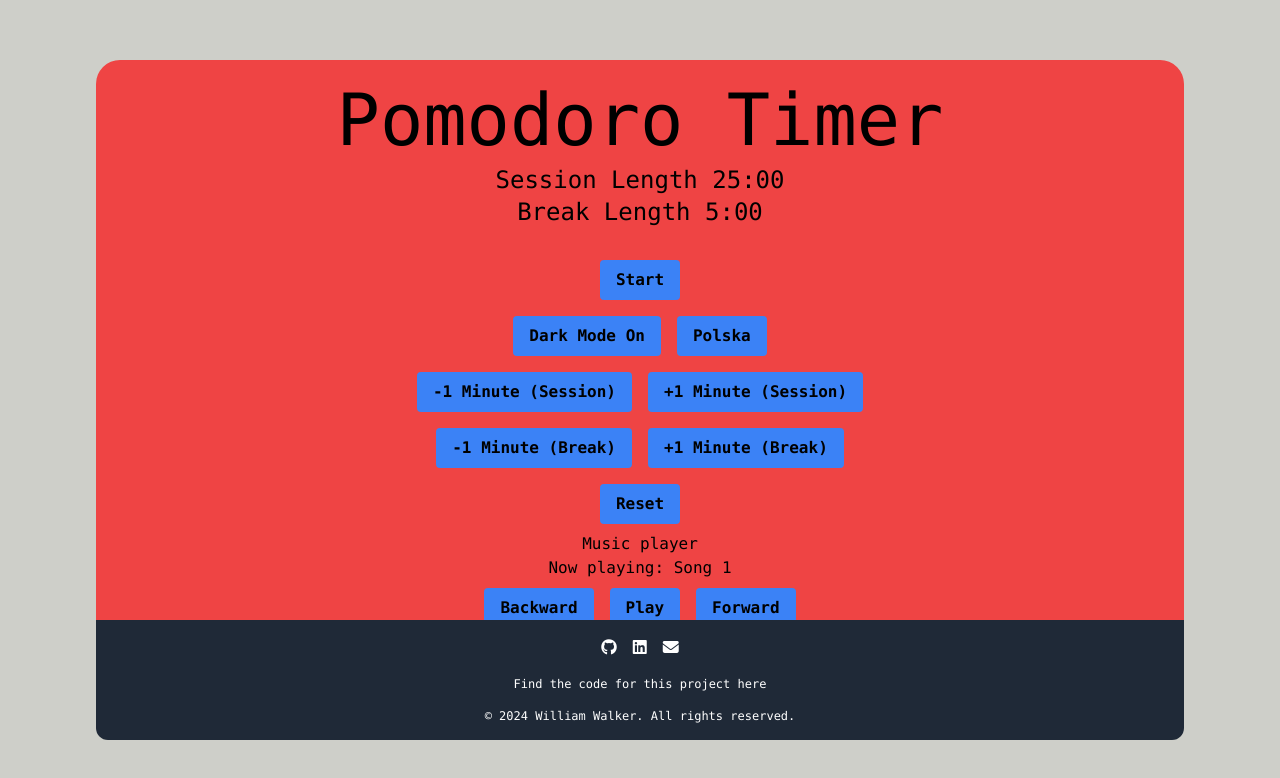
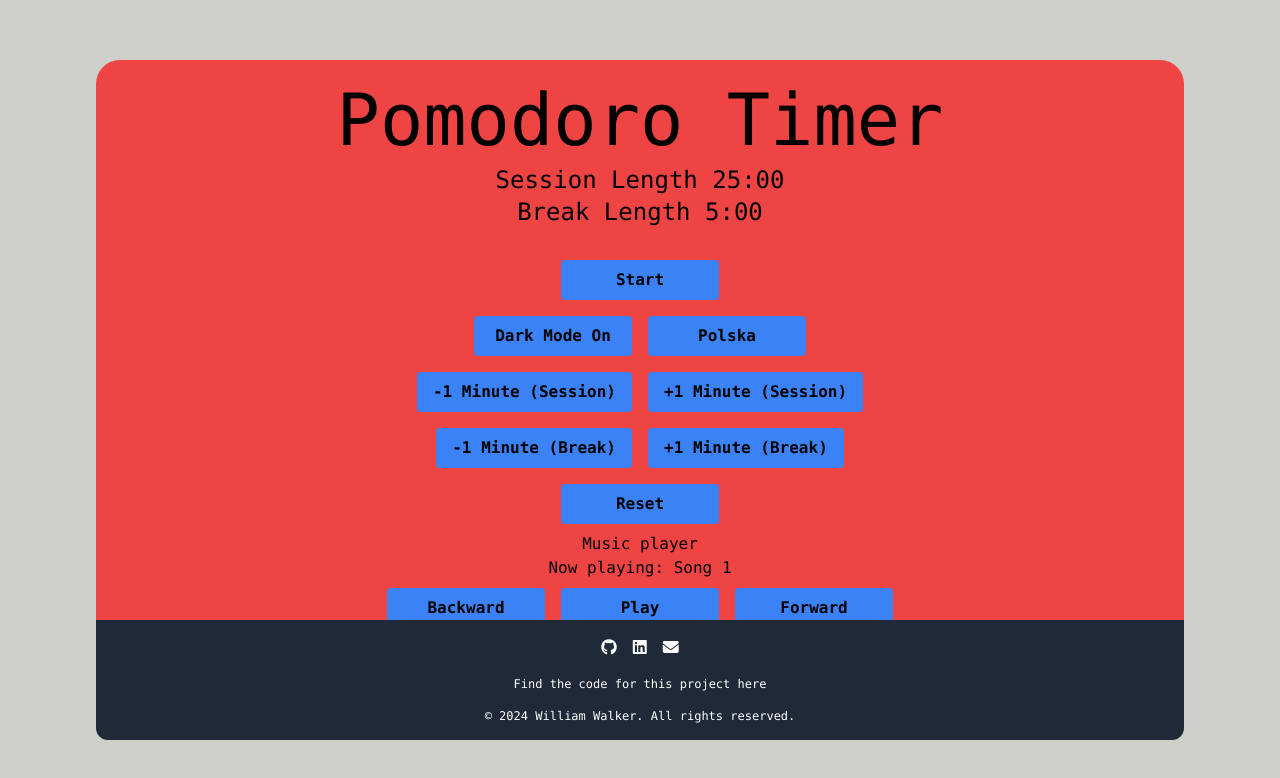
Before and after one commit to Korjubzot/pomodoro-timer, a React (Create React App) app: page / in a window 1280 px wide. Shown: the top 778 px of the page. Built offline with nearby package versions, Linux system fonts and the light colour scheme; no server answers.

Commit message:
Fixed a bug causing dark mode and language switcher buttons to layout incorrectly

```diff
--- a/src/App.js
+++ b/src/App.js
@@ -100,8 +100,7 @@ function App() {
       <TimerDisplay sessionLength={sessionLength} breakLength={breakLength} />
       <br></br>
       <StartStopButton onClick={startStop} isRunning={isRunning} />
-      {/* TODO fix the alignment of these two buttons so they're properly centered */}
-      <div className="inline-flex">
+      <div className="flex flex-row justify-center items-center">
         <DarkModeToggle isDarkMode={isDarkMode} setIsDarkMode={setIsDarkMode} />
         <LanguageSwitcher />
       </div>
--- a/src/components/DarkModeToggle/DarkModeToggle.js
+++ b/src/components/DarkModeToggle/DarkModeToggle.js
@@ -19,9 +19,11 @@ function DarkModeToggle({ isDarkMode, setIsDarkMode }) {
   }, [isDarkMode]);
 
   return (
-    <button className="btn" onClick={() => setIsDarkMode(!isDarkMode)}>
-      {t(isDarkMode ? "darkMode.off" : "darkMode.on")}
-    </button>
+    <div>
+      <button className="btn" onClick={() => setIsDarkMode(!isDarkMode)}>
+        {t(isDarkMode ? "darkMode.off" : "darkMode.on")}
+      </button>
+    </div>
   );
 }
 
--- a/src/index.css
+++ b/src/index.css
@@ -11,7 +11,7 @@ i {
 }
 
 .btn {
-  @apply py-2 px-3 sm:py-2 sm:px-4 bg-blue-500 hover:bg-blue-700 dark:bg-blue-800 dark:hover:bg-blue-950 font-bold m-2 rounded;
+  @apply py-2 px-3 sm:py-2 sm:px-4 bg-blue-500 hover:bg-blue-700 dark:bg-blue-800 dark:hover:bg-blue-950 font-bold m-2 rounded min-w-[158px];
 }
 
 .App {
```
